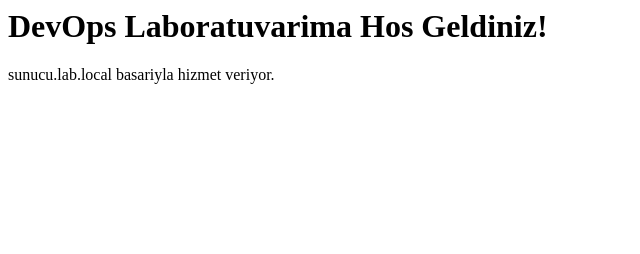
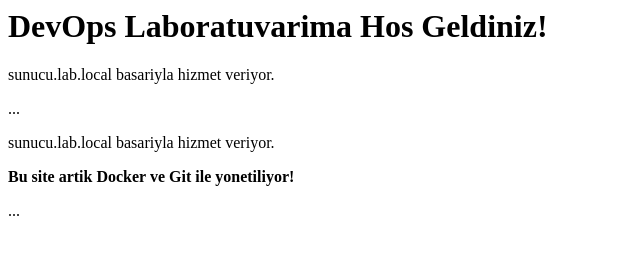
Before and after one commit to aykutufk/devops-lab, a plain HTML site: page index.html in a window 1280 px wide. Shown: the whole page, without its empty margins (0-640 px from the left). Drawn offline with Linux system fonts and the light colour scheme.

Commit message:
Docker ve Git bilgisi eklendi

```diff
--- a/index.html
+++ b/index.html
@@ -5,5 +5,9 @@
   <body>
     <h1>DevOps Laboratuvarima Hos Geldiniz!</h1>
     <p>sunucu.lab.local basariyla hizmet veriyor.</p>
+...
+<p>sunucu.lab.local basariyla hizmet veriyor.</p>
+<p><b>Bu site artik Docker ve Git ile yonetiliyor!</b></p>
+...
   </body>
 </html>
```
